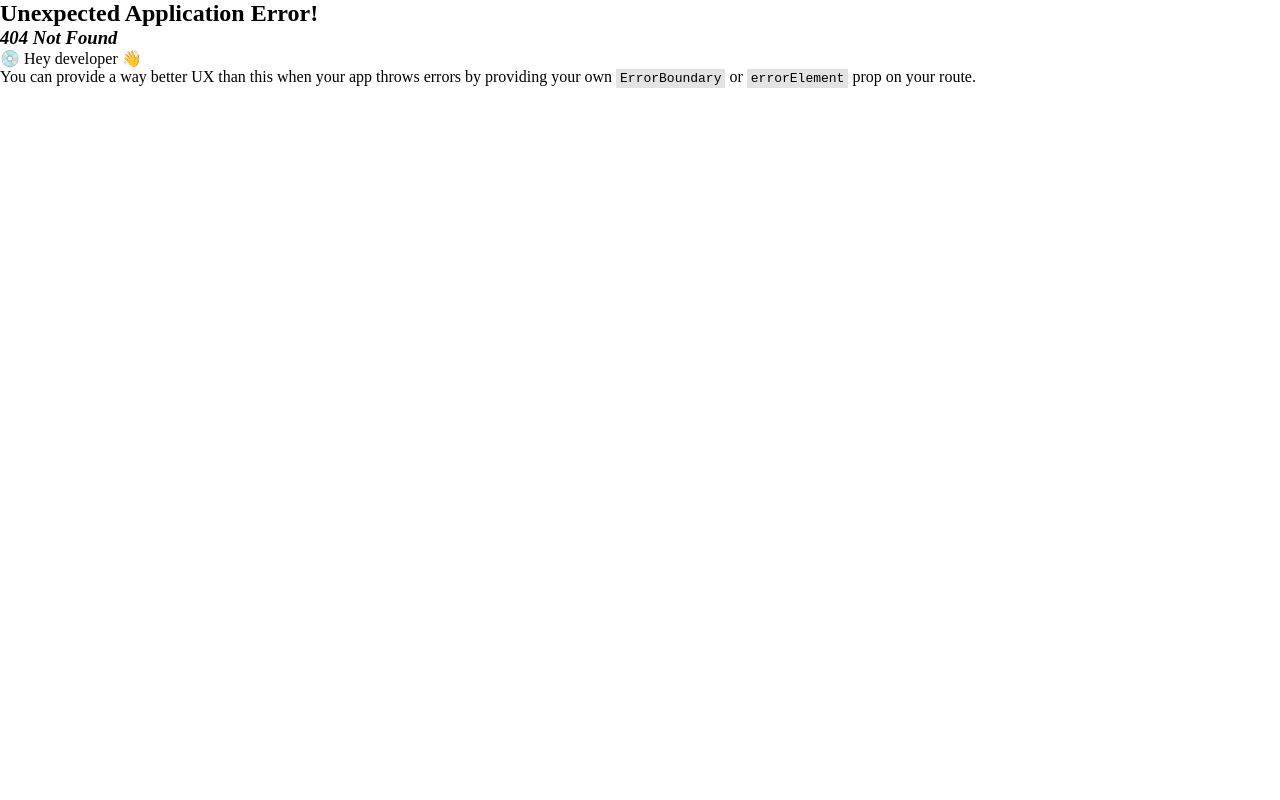
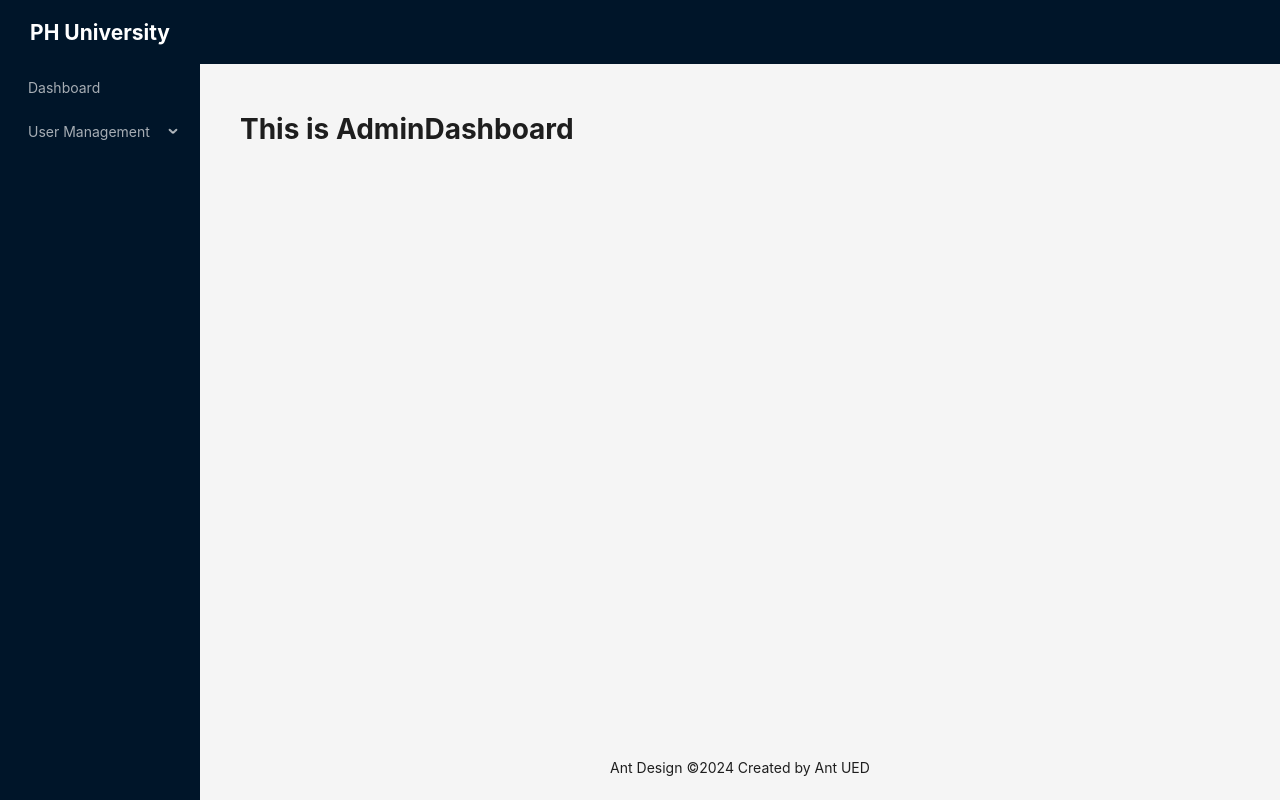
Before and after one commit to JannatunNimeNishat/PH-Uni-Client, a React (Vite) app: page /faculty/dashboard in a window 1280 px wide. Before the commit this address had no page. Built offline with nearby package versions, Linux system fonts and the light colour scheme.

Commit message:
Refactor the routes with admin.routes and main laylout

```diff
--- a/src/components/layout/MainLayout.tsx
+++ b/src/components/layout/MainLayout.tsx
@@ -6,6 +6,7 @@
 } from "@ant-design/icons";
 import { createElement } from "react";
 import { NavLink, Outlet } from "react-router-dom";
+import { adminSidebarItems } from "../../routes/admin.routes";
 /* import Sider from "antd/es/layout/Sider";
 import { Content, Footer, Header } from "antd/es/layout/layout"; */
 
@@ -30,7 +31,8 @@
  * iii. nested hole children props er modde asbe. Amra jodi akta drop down cai kono akta level er under e nested obostai taile amra children pros er modde array of object akare dite hobe. agar motoi protita object key,props hold korbe.
  */
 
-const items: MenuProps["items"] = [
+ //* Hard Coded items
+/** const items: MenuProps["items"] = [
   {
     key: "Dashboard",
     label: <NavLink to="/admin/dashboard">Dashboard</NavLink>,
@@ -53,7 +55,7 @@
       },
     ],
   },
-];
+]; */
 
 const MainLayout = () => {
   return (
@@ -83,7 +85,7 @@
           theme="dark"
           mode="inline"
           defaultSelectedKeys={["4"]}
-          items={items}
+          items={adminSidebarItems} //! pragmatical items
         />
       </Sider>
       <Layout>
--- /dev/null
+++ b/src/routes/admin.routes.tsx
@@ -0,0 +1,118 @@
+import { ReactNode } from "react";
+import AdminDashboard from "../pages/admin/AdminDashboard";
+import CreateAdmin from "../pages/admin/CreateAdmin";
+import CreateFaculty from "../pages/admin/CreateFaculty";
+import CreateStudent from "../pages/admin/CreateStudent";
+import { NavLink } from "react-router-dom";
+
+type TRoute = {
+    path:string;
+    element:ReactNode;
+}
+type TAdminSidebarItem ={
+    key:string;
+    label:ReactNode; // reactNode er modde string o take so direct ReactNode deya jabe
+    children?:TAdminSidebarItem[]; // children ta asole TAdminSidebarItems er akta array hobe (key,label). r children ta optional na taklao problem nai
+}
+
+const adminPaths = [
+    {
+        name:'Dashboard',
+        path:'dashboard',
+        element:<AdminDashboard/>,
+    },
+    {
+        name:'User Management',
+        children:[
+            {
+                name:'Create Admin',
+                path:'create-admin',
+                element:<CreateAdmin />
+            },
+            {
+                name:'Create Faculty',
+                path:'create-faculty',
+                element:<CreateFaculty />
+            },
+            {
+                name:'Create Student',
+                path:'create-student',
+                element:<CreateStudent />
+            },
+        ],
+    }
+]
+
+
+
+//! adminSide baritems
+export const adminSidebarItems =  adminPaths.reduce((acc:TAdminSidebarItem[], item) => {
+    if (item.path && item.name) {
+      acc.push({
+        key: item.name,
+        label: <NavLink to={`/admin/${item.path}`}>{item.name}</NavLink>,
+      });
+    }
+    if (item.children) {
+      acc.push({
+        key: item.name,
+        label: item.name,
+        children: item.children.map((child) => {
+          return {
+            key: child.name,
+            label: <NavLink to={`/admin/${child.path}`}>{child.name}</NavLink>,
+          };
+        }),
+      });
+    }
+
+    return acc;
+  }, []);
+
+
+
+//! pragmatical coded way of writing routes
+export const adminRoutes = adminPaths.reduce((acc:TRoute[],item)=>{
+    if(item.path && item.element){
+        acc.push({
+            path:item.path,
+            element:item.element
+        })
+    }
+    if(item.children){
+        item.children.forEach(child =>{
+            acc.push({
+                path: child.path,
+                element:child.element
+            })
+        })
+    }
+
+    return acc;
+},[])
+
+
+//! hard-coded way of writing routes
+/***
+export const adminRoutes = [
+   //  {
+   //   index: true, // '/admin e amra acon <AdminDashboard/> page dekte pabo.
+   //   element: <AdminDashboard/>,
+  //  },
+    {
+      path: "dashboard",  // '/admin/dashboard eo amra acon <AdminDashboard/> page dekte pabo.
+      element: <AdminDashboard/>,
+    },
+    {
+      path: "create-student", //relative path-> so no slash infront of them
+      element: <CreateStudent />,
+    },
+    {
+      path: "create-admin", //relative path-> so no slash infront of them
+      element: <CreateAdmin />,
+    },
+    {
+      path: "create-faculty", //relative path-> so no slash infront of them
+      element: <CreateFaculty />,
+    },
+  ]*/
```
Also changed, not shown: src/routes/routes.tsx (+16 -40 lines), test.js (added, +77 -0 lines).
